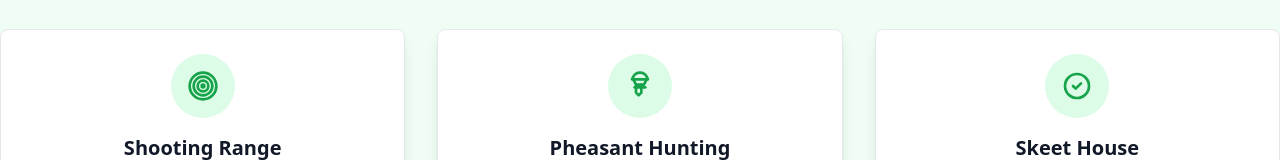
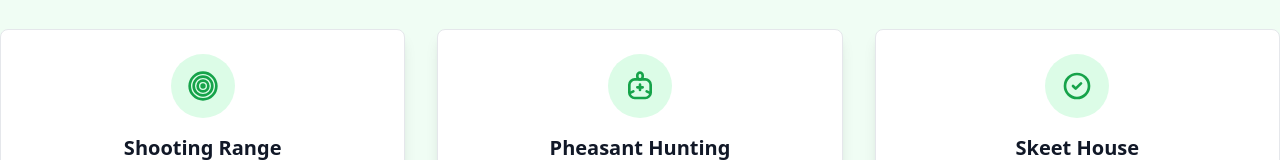
Before and after one commit to mswol767/nextjs-boilerplate, a Next.js app: page / in a window 1280 px wide. Shown: the part 595-755 px from the top of the page. Built offline with nearby package versions, Linux system fonts and the light colour scheme.

Commit message:
Improve pheasant hunting icon clarity
- Create clearer, more recognizable bird icon
- Simplify design for better visibility at small size
- Use distinct bird silhouette with head, body, and tail features
- Make icon more readable and recognizable as a bird

```diff
--- a/app/page.tsx
+++ b/app/page.tsx
@@ -80,10 +80,10 @@ export default function Home() {
               <div className="bg-white rounded-lg shadow-lg p-6 border border-gray-200 hover:shadow-xl transition-shadow duration-300">
                 <div className="w-16 h-16 bg-green-100 rounded-full flex items-center justify-center mx-auto mb-4">
                   <svg className="w-8 h-8 text-green-600" fill="none" viewBox="0 0 24 24" stroke="currentColor">
-                    <path strokeLinecap="round" strokeLinejoin="round" strokeWidth={2} d="M12 2c-2 0-4 1-5 3l-1 2h12l-1-2c-1-2-3-3-5-3z"/>
-                    <path strokeLinecap="round" strokeLinejoin="round" strokeWidth={2} d="M7 7l2 4h6l2-4"/>
-                    <path strokeLinecap="round" strokeLinejoin="round" strokeWidth={2} d="M9 11v6l2 2 2-2v-6"/>
-                    <path strokeLinecap="round" strokeLinejoin="round" strokeWidth={2} d="M8 13h8"/>
+                    <path strokeLinecap="round" strokeLinejoin="round" strokeWidth={2} d="M12 2c-1 0-2 1-2 2v1c0 1 1 2 2 2s2-1 2-2V4c0-1-1-2-2-2z"/>
+                    <path strokeLinecap="round" strokeLinejoin="round" strokeWidth={2} d="M8 7c-2 0-4 2-4 4v6c0 2 2 4 4 4h8c2 0 4-2 4-4v-6c0-2-2-4-4-4H8z"/>
+                    <path strokeLinecap="round" strokeLinejoin="round" strokeWidth={2} d="M10 13h4M12 11v4"/>
+                    <path strokeLinecap="round" strokeLinejoin="round" strokeWidth={2} d="M5 17l2-1M19 17l-2-1"/>
                   </svg>
                 </div>
                 <h3 className="text-xl font-semibold text-gray-900 mb-3">Pheasant Hunting</h3>
```
